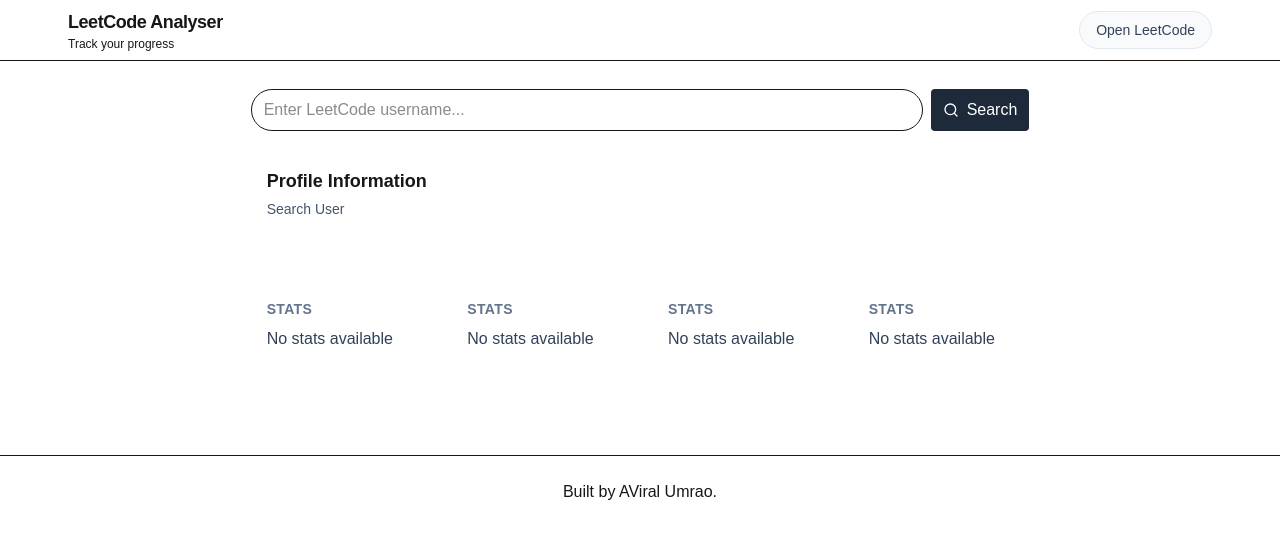
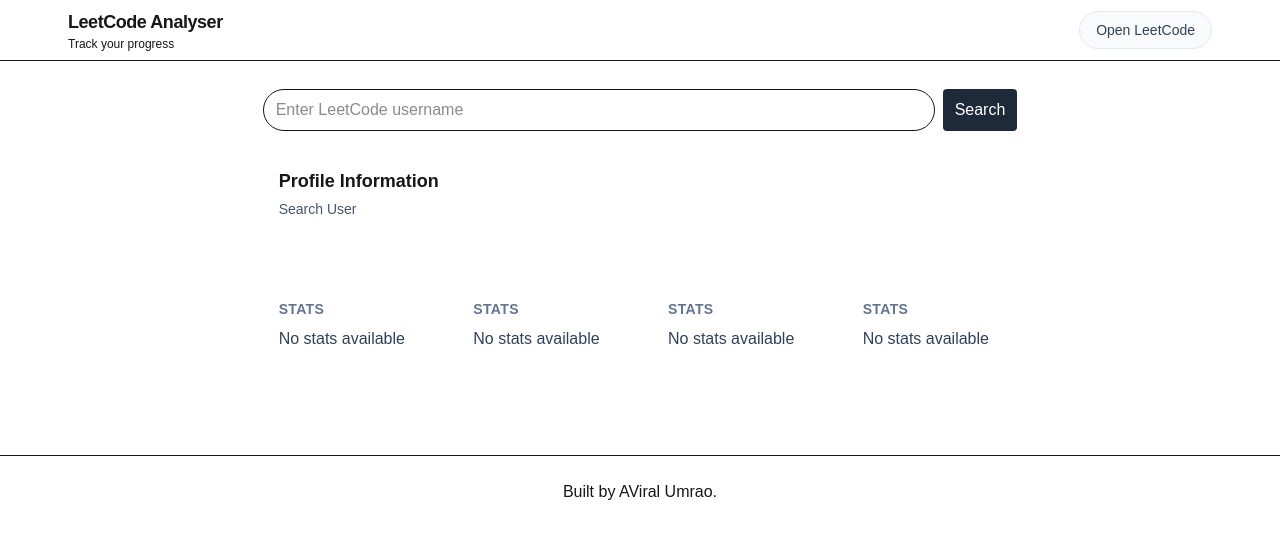
Before and after one commit to aviralumrao/leetcode-analyser, a Next.js app: page / in a window 1280 px wide. Shown: the top 538 px of the page. Built offline with nearby package versions, Linux system fonts and the light colour scheme.

Commit message:
set search value to username, searchhandle , used useState from react to manage search

```diff
--- a/src/app/page.js
+++ b/src/app/page.js
@@ -5,14 +5,26 @@
 import ProfileCard from "@/components/ProfileCard";
 import StatsCard from "@/components/StatsCard";
 import Footer from "@/components/Footer";
+import { useState } from "react";
 
 export default function Home() {
+  const [username, setUsername] = useState("");
+  const [loading, setLoading] = useState(false);
+
+  function handleSearch() {
+    console.log(username);
+  }
   return (
     <>
       <Navbar />
 
       <main className="mx-auto flex max-w-6xl flex-col gap-4 px-4 py-6 sm:px-6 lg:px-8">
-        <SearchBar />
+        <SearchBar
+          username={username}
+          setUsername={setUsername}
+          handleSearch={handleSearch}
+          loading={loading}
+        />
         <ProfileCard />
 
         <div className="mt-8 grid gap-6 md:grid-cols-2 lg:grid-cols-4">
--- a/src/components/SearchBar.jsx
+++ b/src/components/SearchBar.jsx
@@ -1,18 +1,28 @@
 "use client";
 import { Search } from "lucide-react";
 
-export default function SearchBar() {
+export default function SearchBar({
+  username,
+  setUsername,
+  handleSearch,
+  loading,
+}) {
   return (
     <div className="flex justify-center py-1 gap-2">
       <input
         type="text"
-        placeholder="Enter LeetCode username..."
+        value={username}
+        onChange={(e) => setUsername(e.target.value)}
+        placeholder="Enter LeetCode username"
         className="w-2xl border rounded-full px-3 py-2"
       />
 
-      <button className="flex items-center gap-2 rounded bg-gray-800 px-3 py-2 text-white">
-        <Search size={16} />
-        <span>Search</span>
+      <button
+        onClick={handleSearch}
+        disabled={loading}
+        className="flex items-center gap-2 rounded bg-gray-800 px-3 py-2 text-white"
+      >
+        {loading ? "Searching..." : "Search"}
       </button>
     </div>
   );
```
